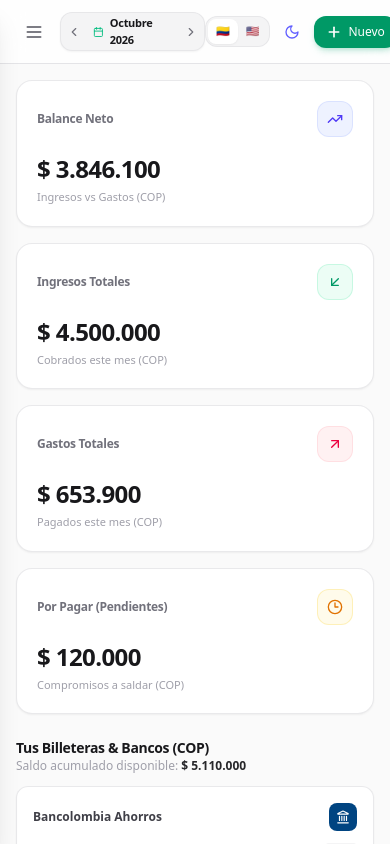
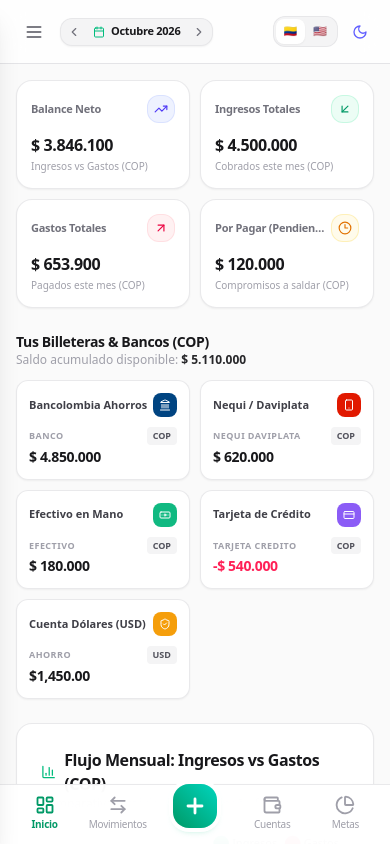
Before and after one commit to IvanB905/control-gastos, a React (Vite) app: page / in a window 390 px wide. Built offline with nearby package versions, Linux system fonts and the light colour scheme.

Commit message:
feat(mobile): add native bottom navigation bar and optimize 2-column mobile layout

```diff
--- a/src/App.tsx
+++ b/src/App.tsx
@@ -1,6 +1,7 @@
 import { useEffect } from 'react';
 import { Sidebar } from './components/layout/Sidebar';
 import { Header } from './components/layout/Header';
+import { MobileBottomNav } from './components/layout/MobileBottomNav';
 import { KpiCards } from './components/dashboard/KpiCards';
 import { AccountsGrid } from './components/dashboard/AccountsGrid';
 import { RecentTransactions } from './components/dashboard/RecentTransactions';
@@ -47,7 +48,7 @@ export function App() {
       <div className="flex-1 flex flex-col h-full overflow-hidden">
         <Header />
 
-        <main className="flex-1 overflow-y-auto p-4 sm:p-6 md:p-8 space-y-6 md:space-y-7">
+        <main className="flex-1 overflow-y-auto p-4 sm:p-6 md:p-8 space-y-6 md:space-y-7 pb-24 md:pb-8">
           {activeTab === 'dashboard' && (
             <>
               {/* Top KPI Metric Cards */}
@@ -100,6 +101,9 @@ export function App() {
         </main>
       </div>
 
+      {/* Mobile Bottom Navigation Bar (Visible on mobile only) */}
+      <MobileBottomNav />
+
       {/* Modal for adding new transactions */}
       <TransactionModal />
 
--- a/src/components/dashboard/AccountsGrid.tsx
+++ b/src/components/dashboard/AccountsGrid.tsx
@@ -51,7 +51,7 @@ export const AccountsGrid: React.FC = () => {
         </div>
       </div>
 
-      <div className="grid grid-cols-1 sm:grid-cols-2 lg:grid-cols-4 gap-3.5">
+      <div className="grid grid-cols-2 sm:grid-cols-2 lg:grid-cols-4 gap-2.5 sm:gap-3.5">
         {cuentas.map((cuenta) => {
           const Icon = getAccountIcon(cuenta.tipo);
           const isNegative = cuenta.saldo_actual < 0;
@@ -59,30 +59,30 @@ export const AccountsGrid: React.FC = () => {
           return (
             <div
               key={cuenta.id}
-              className="p-4 rounded-xl bg-white dark:bg-zinc-900 border border-zinc-200/80 dark:border-zinc-800/80 shadow-xs flex flex-col justify-between hover:shadow-sm transition-all"
+              className="p-3 sm:p-4 rounded-xl bg-white dark:bg-zinc-900 border border-zinc-200/80 dark:border-zinc-800/80 shadow-xs flex flex-col justify-between hover:shadow-sm transition-all"
             >
-              <div className="flex items-center justify-between">
-                <span className="text-xs font-semibold text-zinc-700 dark:text-zinc-300 truncate max-w-[130px]">
+              <div className="flex items-center justify-between gap-1">
+                <span className="text-[11px] sm:text-xs font-semibold text-zinc-700 dark:text-zinc-300 truncate">
                   {cuenta.nombre}
                 </span>
                 <div
-                  className="w-7 h-7 rounded-lg flex items-center justify-center text-white"
+                  className="w-6 h-6 sm:w-7 sm:h-7 rounded-lg flex items-center justify-center text-white shrink-0"
                   style={{ backgroundColor: cuenta.color }}
                 >
-                  <Icon className="w-3.5 h-3.5" />
+                  <Icon className="w-3 h-3 sm:w-3.5 sm:h-3.5" />
                 </div>
               </div>
 
-              <div className="mt-3">
+              <div className="mt-2.5 sm:mt-3">
                 <div className="flex items-center justify-between">
-                  <span className="text-[10px] uppercase font-bold tracking-wider text-zinc-400 block">
+                  <span className="text-[9px] sm:text-[10px] uppercase font-bold tracking-wider text-zinc-400 block truncate">
                     {cuenta.tipo.replace('_', ' ')}
                   </span>
-                  <span className="text-[10px] font-bold px-1.5 py-0.5 rounded bg-zinc-100 dark:bg-zinc-800 text-zinc-600 dark:text-zinc-400">
+                  <span className="text-[9px] sm:text-[10px] font-bold px-1.5 py-0.5 rounded bg-zinc-100 dark:bg-zinc-800 text-zinc-600 dark:text-zinc-400">
                     {cuenta.moneda}
                   </span>
                 </div>
-                <span className={`text-lg font-bold tracking-tight block mt-0.5 ${isNegative ? 'text-rose-500' : 'text-zinc-900 dark:text-white'}`}>
+                <span className={`text-sm sm:text-lg font-bold tracking-tight block mt-0.5 truncate ${isNegative ? 'text-rose-500' : 'text-zinc-900 dark:text-white'}`}>
                   {formatCurrency(cuenta.saldo_actual, cuenta.moneda)}
                 </span>
               </div>
--- a/src/components/dashboard/KpiCards.tsx
+++ b/src/components/dashboard/KpiCards.tsx
@@ -46,28 +46,28 @@ export const KpiCards: React.FC = () => {
   ];
 
   return (
-    <div className="grid grid-cols-1 md:grid-cols-2 lg:grid-cols-4 gap-4">
+    <div className="grid grid-cols-2 lg:grid-cols-4 gap-2.5 sm:gap-4">
       {cards.map((card, idx) => {
         const Icon = card.icon;
         return (
           <div
             key={idx}
-            className="p-5 rounded-2xl bg-white dark:bg-zinc-900 border border-zinc-200/80 dark:border-zinc-800/80 shadow-xs hover:border-zinc-300 dark:hover:border-zinc-700 transition-all duration-150 flex flex-col justify-between"
+            className="p-3.5 sm:p-5 rounded-2xl bg-white dark:bg-zinc-900 border border-zinc-200/80 dark:border-zinc-800/80 shadow-xs hover:border-zinc-300 dark:hover:border-zinc-700 transition-all duration-150 flex flex-col justify-between"
           >
-            <div className="flex items-center justify-between">
-              <span className="text-xs font-semibold text-zinc-500 dark:text-zinc-400 tracking-tight">
+            <div className="flex items-center justify-between gap-1">
+              <span className="text-[11px] sm:text-xs font-semibold text-zinc-500 dark:text-zinc-400 tracking-tight truncate">
                 {card.title}
               </span>
-              <div className={`w-9 h-9 rounded-xl border flex items-center justify-center ${card.bgIcon}`}>
-                <Icon className={`w-4 h-4 ${card.color}`} />
+              <div className={`w-7 h-7 sm:w-9 sm:h-9 rounded-xl border flex items-center justify-center shrink-0 ${card.bgIcon}`}>
+                <Icon className={`w-3.5 h-3.5 sm:w-4 sm:h-4 ${card.color}`} />
               </div>
             </div>
 
-            <div className="mt-4">
-              <div className="text-2xl font-bold tracking-tight text-zinc-900 dark:text-white">
+            <div className="mt-2.5 sm:mt-4">
+              <div className="text-base sm:text-2xl font-bold tracking-tight text-zinc-900 dark:text-white truncate">
                 {formatCurrency(card.amount, moneda)}
               </div>
-              <p className="text-[11px] text-zinc-400 dark:text-zinc-500 mt-1 font-medium">
+              <p className="text-[10px] sm:text-[11px] text-zinc-400 dark:text-zinc-500 mt-0.5 sm:mt-1 font-medium truncate">
                 {card.subtitle}
               </p>
             </div>
--- a/src/components/layout/Header.tsx
+++ b/src/components/layout/Header.tsx
@@ -126,14 +126,13 @@ export const Header: React.FC = () => {
           <span className="w-2 h-2 rounded-full bg-emerald-500 absolute top-2 right-2 ring-2 ring-white dark:ring-zinc-950"></span>
         </button>
 
-        {/* Primary CTA: + Nuevo Movimiento */}
+        {/* Primary CTA: + Nuevo Movimiento (On mobile, available in bottom nav) */}
         <button
           onClick={() => setTransactionModalOpen(true)}
-          className="flex items-center gap-1.5 px-3 sm:px-4 py-2 rounded-xl bg-emerald-600 hover:bg-emerald-500 text-white font-medium text-xs shadow-md shadow-emerald-600/20 active:scale-95 transition-all duration-150 cursor-pointer shrink-0"
+          className="hidden sm:flex items-center gap-1.5 px-4 py-2 rounded-xl bg-emerald-600 hover:bg-emerald-500 text-white font-medium text-xs shadow-md shadow-emerald-600/20 active:scale-95 transition-all duration-150 cursor-pointer shrink-0"
         >
           <Plus className="w-4 h-4 stroke-[2.5]" />
-          <span className="hidden sm:inline">Nuevo Movimiento</span>
-          <span className="sm:hidden">Nuevo</span>
+          <span>Nuevo Movimiento</span>
         </button>
       </div>
     </header>
--- /dev/null
+++ b/src/components/layout/MobileBottomNav.tsx
@@ -0,0 +1,82 @@
+import React from 'react';
+import {
+  LayoutDashboard,
+  ArrowLeftRight,
+  Wallet,
+  PieChart,
+  Plus
+} from 'lucide-react';
+import { useAppStore } from '../../store/useAppStore';
+
+export const MobileBottomNav: React.FC = () => {
+  const { activeTab, setActiveTab, setTransactionModalOpen } = useAppStore();
+
+  return (
+    <nav className="md:hidden fixed bottom-0 left-0 right-0 z-40 bg-white/95 dark:bg-zinc-950/95 backdrop-blur-lg border-t border-zinc-200/80 dark:border-zinc-800/80 px-2 pt-1.5 pb-[max(0.5rem,env(safe-area-inset-bottom))] shadow-lg select-none">
+      <div className="flex items-center justify-around max-w-lg mx-auto">
+        {/* Tab 1: Dashboard / Inicio */}
+        <button
+          onClick={() => setActiveTab('dashboard')}
+          className={`flex flex-col items-center justify-center flex-1 py-1 transition-colors cursor-pointer ${
+            activeTab === 'dashboard'
+              ? 'text-emerald-600 dark:text-emerald-400 font-bold'
+              : 'text-zinc-400 dark:text-zinc-500 hover:text-zinc-700 dark:hover:text-zinc-300'
+          }`}
+        >
+          <LayoutDashboard className="w-5 h-5 stroke-[2.2]" />
+          <span className="text-[10px] mt-0.5 tracking-tight">Inicio</span>
+        </button>
+
+        {/* Tab 2: Movimientos */}
+        <button
+          onClick={() => setActiveTab('movimientos')}
+          className={`flex flex-col items-center justify-center flex-1 py-1 transition-colors cursor-pointer ${
+            activeTab === 'movimientos'
+              ? 'text-emerald-600 dark:text-emerald-400 font-bold'
+              : 'text-zinc-400 dark:text-zinc-500 hover:text-zinc-700 dark:hover:text-zinc-300'
+          }`}
+        >
+          <ArrowLeftRight className="w-5 h-5 stroke-[2.2]" />
+          <span className="text-[10px] mt-0.5 tracking-tight">Movimientos</span>
+        </button>
+
+        {/* Center Floating Action Button: + Nuevo Movimiento */}
+        <div className="flex items-center justify-center flex-1 px-1">
+          <button
+            onClick={() => setTransactionModalOpen(true)}
+            aria-label="Registrar nuevo movimiento"
+            className="w-11 h-11 -mt-4 rounded-2xl bg-gradient-to-tr from-emerald-600 to-teal-400 text-white shadow-md shadow-emerald-500/30 flex items-center justify-center active:scale-90 transition-all cursor-pointer ring-4 ring-white dark:ring-zinc-950"
+          >
+            <Plus className="w-6 h-6 stroke-[2.8]" />
+          </button>
+        </div>
+
+        {/* Tab 3: Cuentas & Billeteras */}
+        <button
+          onClick={() => setActiveTab('cuentas')}
+          className={`flex flex-col items-center justify-center flex-1 py-1 transition-colors cursor-pointer ${
+            activeTab === 'cuentas'
+              ? 'text-emerald-600 dark:text-emerald-400 font-bold'
+              : 'text-zinc-400 dark:text-zinc-500 hover:text-zinc-700 dark:hover:text-zinc-300'
+          }`}
+        >
+          <Wallet className="w-5 h-5 stroke-[2.2]" />
+          <span className="text-[10px] mt-0.5 tracking-tight">Cuentas</span>
+        </button>
+
+        {/* Tab 4: Presupuestos & Metas */}
+        <button
+          onClick={() => setActiveTab('presupuestos')}
+          className={`flex flex-col items-center justify-center flex-1 py-1 transition-colors cursor-pointer ${
+            activeTab === 'presupuestos'
+              ? 'text-emerald-600 dark:text-emerald-400 font-bold'
+              : 'text-zinc-400 dark:text-zinc-500 hover:text-zinc-700 dark:hover:text-zinc-300'
+          }`}
+        >
+          <PieChart className="w-5 h-5 stroke-[2.2]" />
+          <span className="text-[10px] mt-0.5 tracking-tight">Metas</span>
+        </button>
+      </div>
+    </nav>
+  );
+};
--- a/src/components/modals/TransactionModal.tsx
+++ b/src/components/modals/TransactionModal.tsx
@@ -54,8 +54,8 @@ export const TransactionModal: React.FC = () => {
   };
 
   return (
-    <div className="fixed inset-0 z-50 flex items-center justify-center p-4 bg-black/60 backdrop-blur-xs animate-in fade-in duration-150">
-      <div className="bg-white dark:bg-zinc-900 border border-zinc-200 dark:border-zinc-800 rounded-2xl w-full max-w-md shadow-2xl overflow-hidden">
+    <div className="fixed inset-0 z-50 flex items-center justify-center p-3 sm:p-4 bg-black/60 backdrop-blur-xs animate-in fade-in duration-150">
+      <div className="bg-white dark:bg-zinc-900 border border-zinc-200 dark:border-zinc-800 rounded-3xl w-full max-w-md shadow-2xl overflow-hidden max-h-[92vh] overflow-y-auto">
         {/* Header */}
         <div className="p-5 border-b border-zinc-100 dark:border-zinc-800 flex items-center justify-between">
           <h3 className="text-base font-bold text-zinc-900 dark:text-white tracking-tight">
@@ -142,6 +142,7 @@ export const TransactionModal: React.FC = () => {
               </span>
               <input
                 type="number"
+                inputMode="decimal"
                 step={moneda === 'COP' ? '1' : '0.01'}
                 min="1"
                 required
```
Also changed, not shown: src/components/views/AccountsView.tsx (+14 -14 lines), src/components/views/BudgetsView.tsx (+16 -16 lines), src/components/views/MovementsView.tsx (+13 -13 lines).
